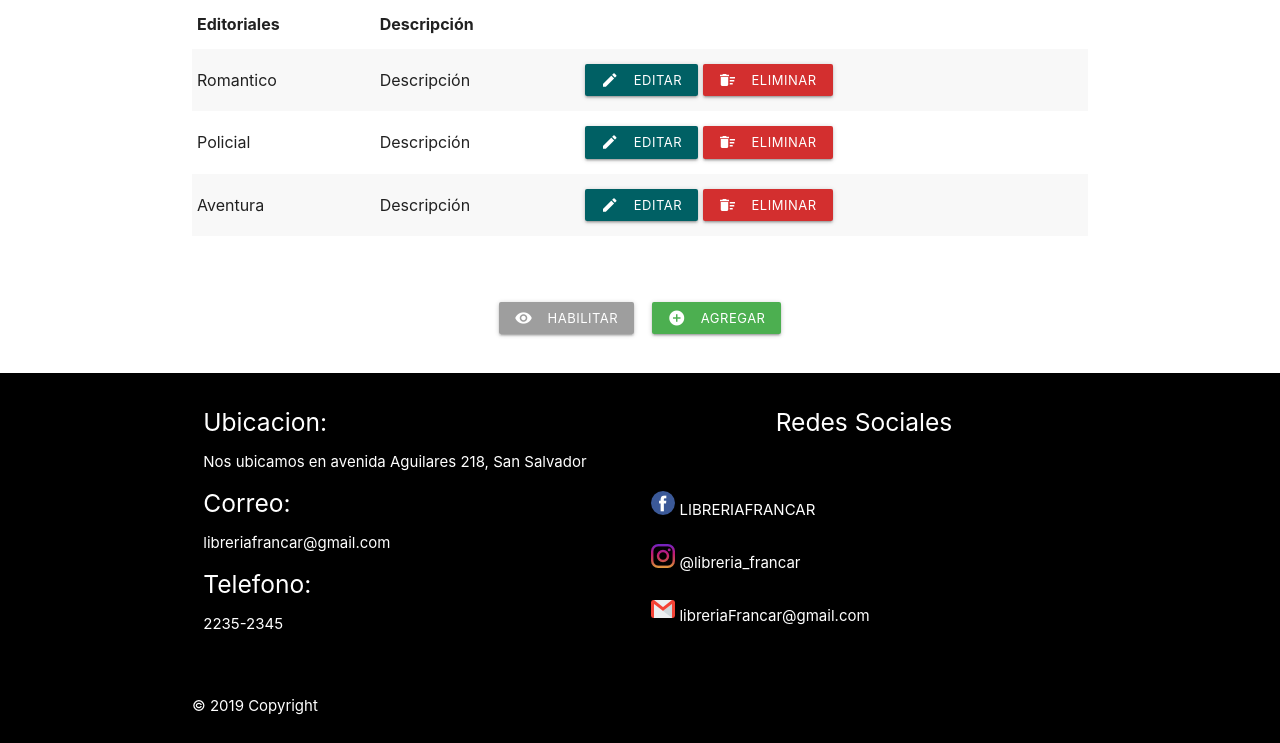
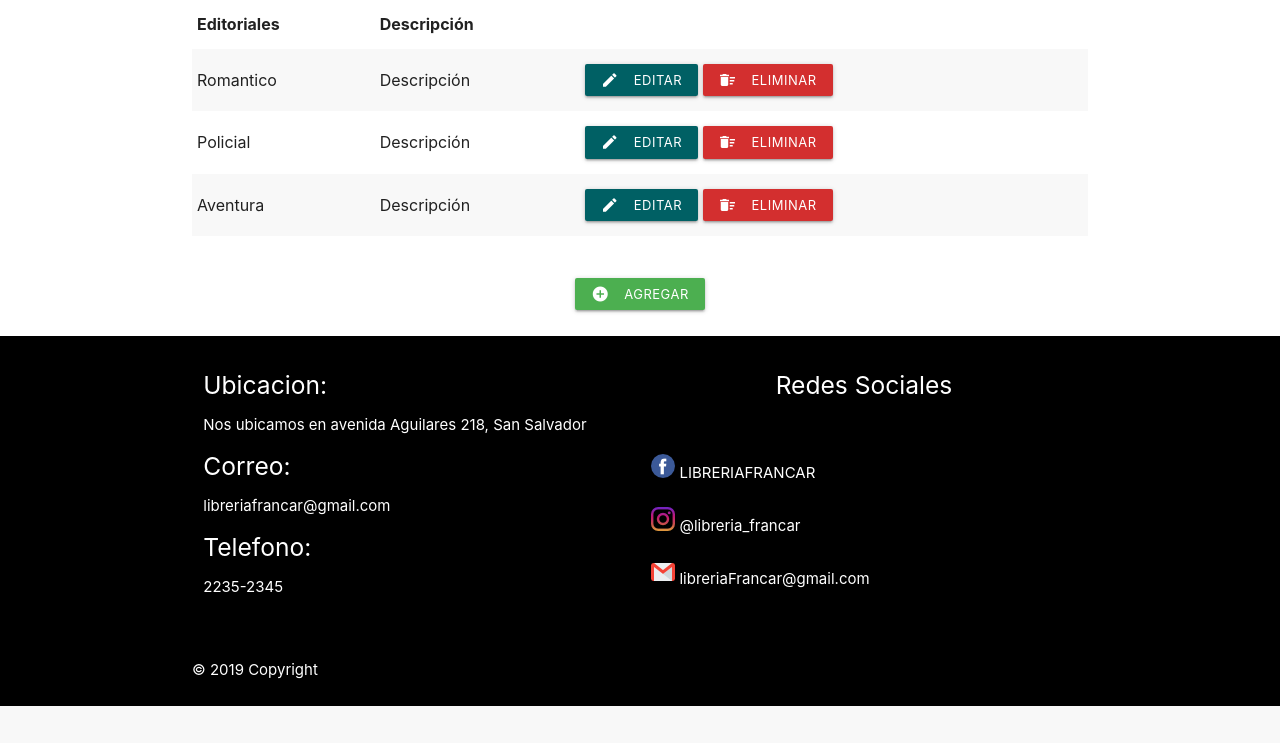
Before and after one commit to Frankva12/Francar, a PHP site: page /editoriales.php in a window 1280 px wide. Shown: the part 333-1076 px from the top of the page. After the commit the page ends 1039 px from the top, so only its background shows below. Run offline with PHP 8.4, Linux system fonts and the light colour scheme; style sheets or scripts are compiled from the project's sources.

Commit message:
quite el boton de habilitar

```diff
--- a/francar/views/private/editoriales.php
+++ b/francar/views/private/editoriales.php
@@ -87,8 +87,6 @@
     </tbody>
   </table>
   <h1 align="center">
-
-    <a class="waves-effect grey btn-small"><i class="material-icons left">remove_red_eye</i>Habilitar</a>
     <a class="waves-effect green btn-small" href="agregar_Editorial.php"><i
         class="material-icons left">add_circle</i>Agregar</a></h1>
         </div>
```
